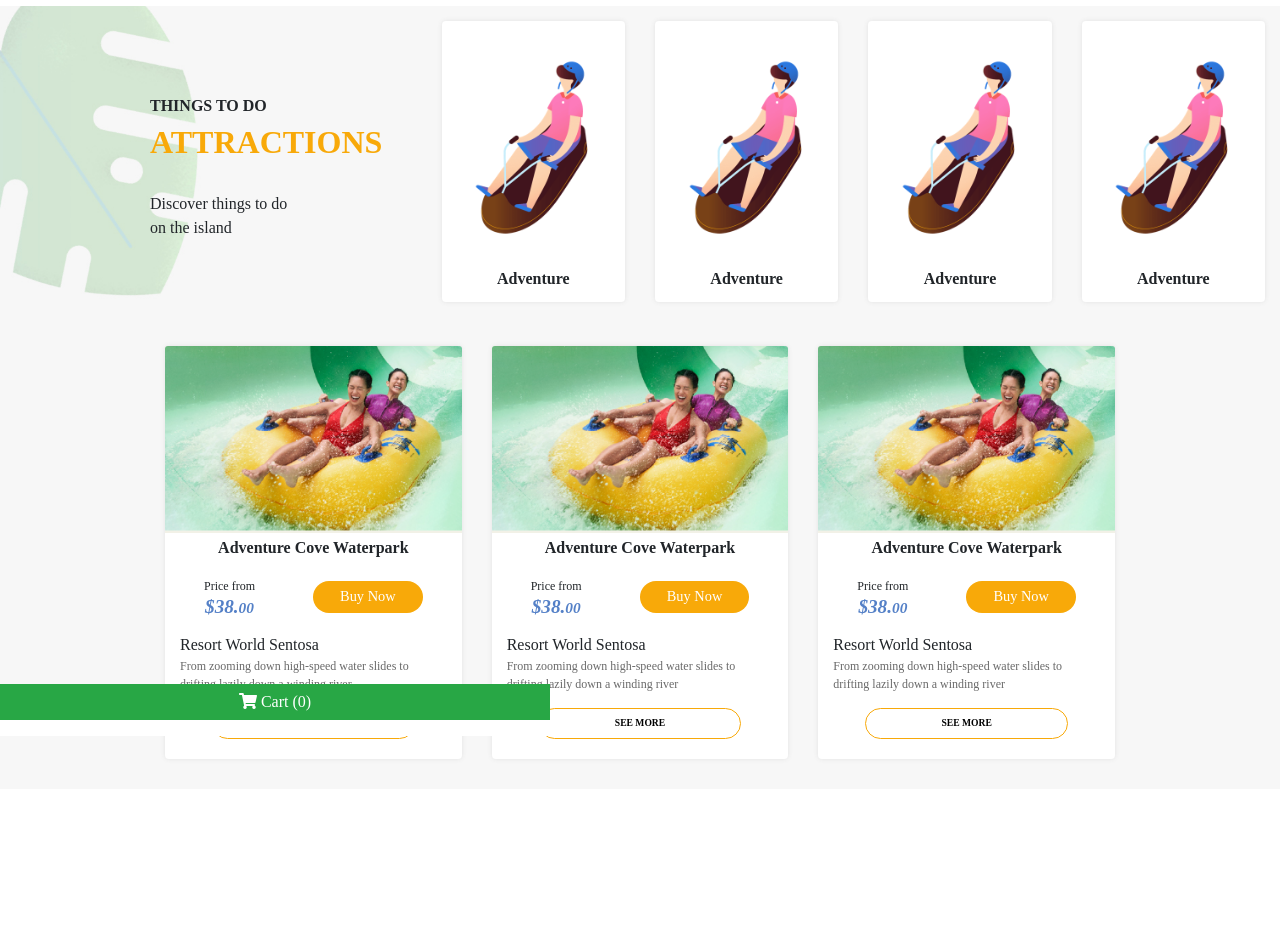
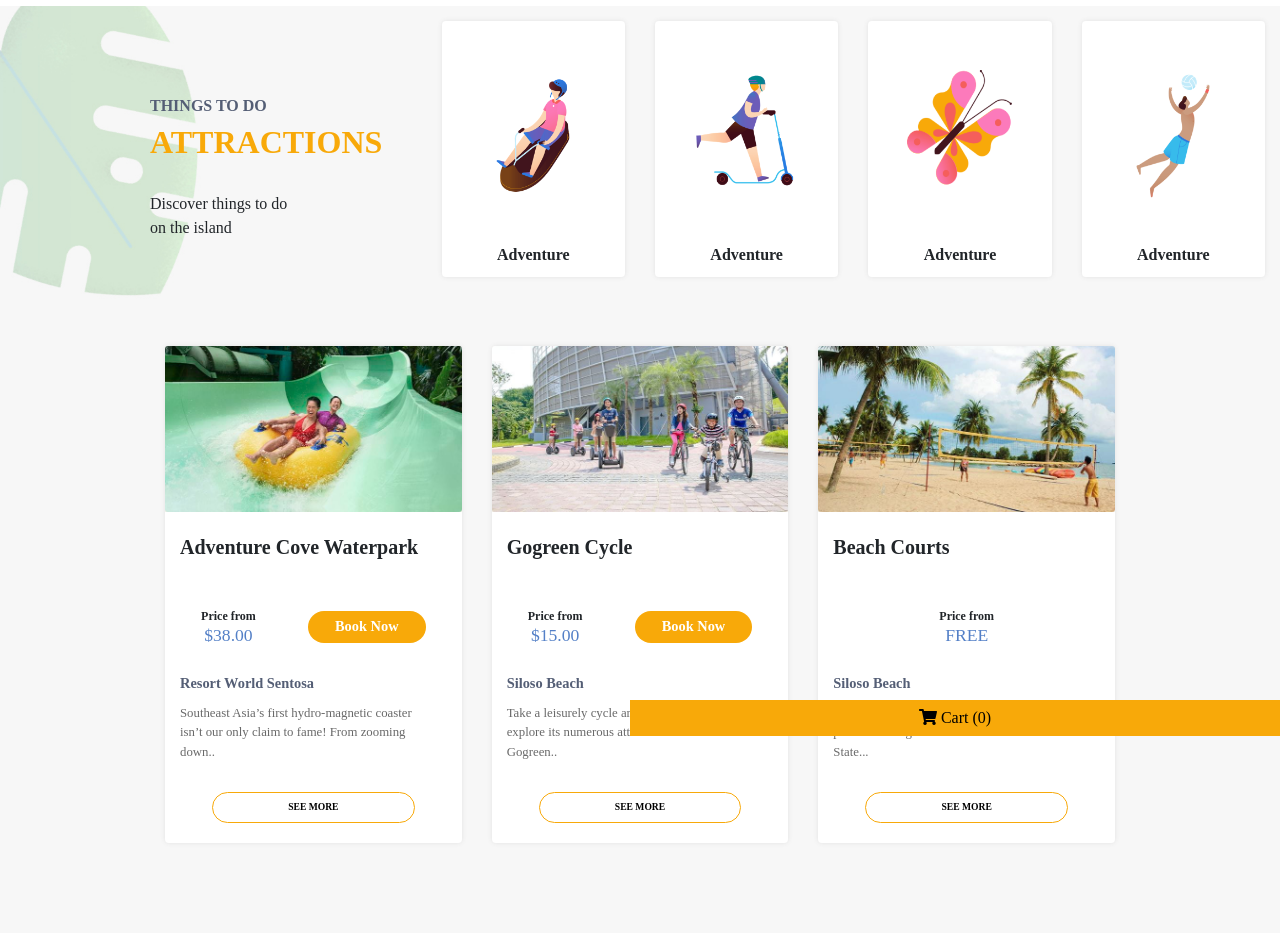
Before and after one commit to archit1508/nus-cs4249-sentosa, a PHP site: page / in a window 1280 px wide. Shown: the part 64-997 px from the top of the page. Before the commit the page ends 825 px from the top, so only its background shows below. Run offline with PHP 8.4, Linux system fonts and the light colour scheme; some libraries are stand-ins or nearby versions.

Commit message:
style updates

```diff
--- a/css/style.css
+++ b/css/style.css
@@ -43,7 +43,7 @@
 	margin-top: 15px;
 }
 .con3{
-	margin-bottom: 60px;
+	padding-bottom: 60px;
 	background-color: #f7f7f7;
 }
 .con6{
@@ -58,9 +58,10 @@
 .accordion{
 	background-color: #fff;
 	height: fit-content;
-	width: 550px;
+	width: 650px;
 	position: fixed;
 	bottom: 0;
+	right:0;
 	z-index: 9999;
 }
 .cartFormDiv{
@@ -125,29 +126,42 @@
 .price-p{
 	margin-bottom: 0;
 	font-size: 0.75em;
-	font-weight: light;
+	font-family: 'gotham light';
+	font-weight: bold;
 }
 .att-heading{
 	font-weight: bolder;
-	margin-bottom: 15px;
+	margin-bottom: 27px;
+	margin-top:18px;
+	padding-right: 15px;
+	padding-left: 10px;
+	text-align:left;
+	height: 40px;
+}
+#attName{
+	margin: 0 !important;
 }
 .att-price{
 	margin: 0;
 	color: #5480c7;
-	font-weight: bold;
-	font-size: 1.2em;
-	font-style: italic;
+	font-size: 1.1em;
+	font-family:'Gotham Light';
 }
 .att-subheading{
 	text-align: left;
-	margin-bottom: 0;
+	margin-bottom: 10px;
+	font-family: 'Gotham';
+	font-weight: bolder;
+	font-size:0.9em;
+	color:rgb(84, 94, 117);
 }
 .att-text{
-	font-size: 0.75em;
+	font-size: 0.8em;
 	text-align: left;
-	font-weight: light;
+	font-family: 'Gotham Light';
 	color: #696969;
-	margin-bottom: 0;
+	margin-bottom: 15px;
+	padding-right:27px;
 }
 /*buttons*/
 .btn-buy{
@@ -156,6 +170,7 @@
 	background-color: #f8a909;
 	padding: 5px 27px;
 	font-size: 0.9em;
+	font-weight:bold;
 }
 .btn-seeMore{
 	margin-top: 15px;
@@ -175,6 +190,7 @@
 	width: 100%;
 	border: none;
 	border-radius: 0px;
+	background-color: #f8a909;
 }
 .cartButton{
 	font-size: 0.8em;
@@ -182,7 +198,8 @@
 }
 /*cards*/
 .headerCardImg{
-	width: 120px;
+	width: 150px;
+	padding: 30px 0;
 }
 .card-deck{
 	padding: 30px 150px;
@@ -224,29 +241,32 @@
 }
 .buy-row{
 	padding: 5px;
-	margin-bottom: 10px;
+	margin-bottom: 21px;
 }
 /*form*/
 .form-control{
 	border:none;
-	background-color: #f9f9f9;
-	padding: 5px 0px 5px 15px;
+	border-radius:45px;
 	margin-bottom: 15px;
 }
-.form-control::placeholder {
-    color: #bcbcbc;
-    font-size: 0.8em;
-    opacity: 1;
+.form-select{
+	padding: 5px 15px !important;
+	width: 100%;
 }
-
-.form-control:-ms-input-placeholder {
-    color: #bcbcbc;
-    font-size: 1em;
+.form-select option{
+	text-align: center;
 }
-
-.form-control::-ms-input-placeholder {
-    color: #bcbcbc;
-    font-size: 1em;
+.col-form-label{
+	font-size: 0.8em;
+	font-family: 'Gotham Black' !important;
+}
+.form-modal{
+	border:1px solid black;
+	border-radius:25px;
+	padding: 0 15px;
+	margin: 5px 0px;
+	width: 100%;
+	font-family: 'gotham light';
 }
 /*textarea{
 	height: 100%;
--- a/index.html
+++ b/index.html
@@ -48,22 +48,42 @@
       });
 
       var cartObject = {}
+      var cartObject1 = {}
       var cartArray = []
       var cartCount = 0
 
       function pushAttAdv(){
         var e1 = document.getElementById("dateId");
         var e2 = document.getElementById("opId");
-        var e3 = document.getElementById("quanId");
+        var e3 = document.getElementById("quanId1");
         var e4 = document.getElementById("attName");
+        var e5 = document.getElementById("quanId2");
         cartObject.name = e4.innerHTML;
         cartObject.date = e1.value;
         cartObject.option = e2.options[e2.selectedIndex].text;
-        cartObject.quantity = e3.options[e3.selectedIndex].text;
+        cartObject.quantity1 = e3.options[e3.selectedIndex].value;
+        cartObject.quantity2 = e5.options[e5.selectedIndex].value;
         cartArray.push({...cartObject})
         console.log(cartArray)
         createCart()
       }
+      function pushAttAdv1() {
+          var e11 = document.getElementById("dateId-1");
+          var e21 = document.getElementById("opId-1");
+          var e31 = document.getElementById("quanId1-1");
+          var e41 = document.getElementById("attName-1");
+          var e51 = document.getElementById("quanId2-1");
+          cartObject1.name = e41.innerHTML;
+          cartObject1.date = e11.value;
+          cartObject1.option = e21.options[e21.selectedIndex].text;
+          cartObject1.quantity1 = e31.options[e31.selectedIndex].value;
+          cartObject1.quantity2 = e51.options[e51.selectedIndex].value;
+          cartArray.push({ ...cartObject1 })
+          console.log(cartArray)
+          console.log("1 caleed")
+
+          createCart()
+        }
 
       function createCart(){
         $("#cartTable tr").remove();
@@ -71,17 +91,74 @@
         $("#cartFormDiv").addClass("cartFormDivShow");
         cartCount = cartCount + 1
         document.getElementById("cartCount").innerHTML = cartCount;
+        var table = document.getElementById("cartTable");
+        var row0 = table.insertRow(0);
+        var c1 = row0.insertCell(0);
+        var c2 = row0.insertCell(1);
+        var c3 = row0.insertCell(2);
+        var c4 = row0.insertCell(3);
+        var c5 = row0.insertCell(4);
+        var c6 = row0.insertCell(5);
+        c1.innerHTML = "Attraction Name";
+        c2.innerHTML = "Type";
+        c3.innerHTML = "Adult Qty";
+        c4.innerHTML = "Child Qty";
+        c5.innerHTML = "Date";
+        c6.innerHTML = "Total"
+        row0.style.fontWeight = "bolder";
+        row0.style.border = "none";
+        var finalPrice = 0;
         cartArray.forEach(element => {
-          var table = document.getElementById("cartTable");
-          var row = table.insertRow(0)
+          console.log("Elem$$",element);
+          var row = table.insertRow(1)
           var cell1 = row.insertCell(0);
           var cell2 = row.insertCell(1);
           var cell3 = row.insertCell(2);
-          var cell4 = row.insertCell(3);
+          var cell4 = row.insertCell(3)
+          var cell5 = row.insertCell(4);
+          var cell6 = row.insertCell(5);
           cell1.innerHTML = element.name;
           cell2.innerHTML = element.option;
-          cell3.innerHTML = element.quantity;
-          cell4.innerHTML = element.date;
+          cell3.innerHTML = element.quantity1;
+          cell4.innerHTML = element.quantity2;
+          cell5.innerHTML = element.date;
+
+          var priceAdult = 0;
+          var priceChild = 0;
+          var totalPrice = 0;
+
+          if(element.name=="Adventure Cove Waterpark"){
+            console.log("ENTER 1 $$$$")
+            if(element.option == "Resident"){
+              priceAdult = 38;
+              priceChild = 38;
+            }
+            else if(element.option == "Non Resident"){
+              priceAdult = 45;
+              priceChild = 38;
+            }
+            priceAdult = priceAdult * parseInt(element.quantity1);
+            priceChild = priceChild * parseInt(element.quantity2);
+            totalPrice = priceAdult + priceChild;
+          }
+          else if(element.name == "Gogreen Cycle"){
+            console.log("ENTER 2 $$$$")
+            if (element.option == "Resident") {
+              console.log("ENTER 22 $$$$")
+              priceAdult = 15;
+              priceChild = 15;
+            }
+            else if (element.option == "Non Resident") {
+              priceAdult = 20;
+              priceChild = 15;
+            }
+            priceAdult = priceAdult * parseInt(element.quantity1);
+            priceChild = priceChild * parseInt(element.quantity2);
+            totalPrice = priceAdult + priceChild;
+          }
+          finalPrice = finalPrice + totalPrice;
+          cell6.innerHTML = totalPrice;
+          document.getElementById("grandTotal").innerHTML = "Grand Total: " + String(finalPrice);
         });
       }
 
@@ -127,7 +204,7 @@
             <a class="nav-link" onclick="$('#services-con').animatescroll();$('.navbar-collapse').collapse('hide');" href="#">ATTRACTIONS</a>
           </li>
           <li class="nav-item">
-            <a class="nav-link" data-bs-toggle="collapse" data-bs-target="#panelsStayOpen-collapseOne" aria-expanded="true" aria-controls="panelsStayOpen-collapseOne" href="#">CART <i class="fa fa-shopping-cart"></i></a>
+            <a class="nav-link" data-bs-toggle="collapse" data-bs-target="#collapseOne" aria-expanded="true" aria-controls="collapseOne" href="#">CART <i class="fa fa-shopping-cart"></i></a>
           </li>
           <li class="nav-item">
             <a class="nav-link" onclick="$('#contact-con').animatescroll();$('.navbar-collapse').collapse('hide');" href="#">CONTACT</a>
@@ -144,39 +221,113 @@
             <img src="img/av1.png" class="modal-att-img" />
           </div>
           <div class="modal-body">
-            <h5 id="attName">Adventure Cove Waterpark</h5>
+            <h5 id="attName" class="att-heading">Adventure Cove Waterpark</h5>
             <form>
-              <input type="date" class="form-modal" name="date" id="dateId" />
-              <select class="form-select form-modal" aria-label="Default select example" name="select" id="opId">
-                <option selected>Select Option</option>
-                <option value="1">Resident</option>
-                <option value="2">op2</option>
-                <option value="3">op3</option>
-              </select>
-              <select class="form-select form-modal" aria-label="Default select example" name="quantity" id="quanId" >
-                <option selected>Quantity</option>
-                <option value="1">1</option>
-                <option value="2">2</option>
-                <option value="3">3</option>
-              </select>
+              <div class="form-group row">
+                <label for="dateId" class="col-sm-2 col-form-label">Date</label>
+                <div class="col-sm-10">
+                  <input type="date" class="form-modal" name="date" id="dateId" required="required" />
+                </div>
+              </div>
+              <div class="form-group row">
+                <label for="opId" class="col-sm-2 col-form-label">Type</label>
+                <div class="col-sm-10">
+                  <select class="form-select form-modal" aria-label="Default select example" name="select" id="opId" required="required">
+                    <option value="Resident">Resident</option>
+                    <option value="Non Resident">Non Resident</option>
+                  </select>
+                </div>
+              </div>
+
+              <div class="form-group row">
+                <label for="quanId1" class="col-sm-2 col-form-label">Qty</label>
+                <div class="col-sm-10">
+                  <select class="form-select form-modal" aria-label="Default select example" name="quantity" id="quanId1" required="required">
+                    <option selected>Adult</option>
+                    <option value="0">0</option>
+                    <option value="1">1</option>
+                    <option value="2">2</option>
+                  </select>
+                  <select class="form-select form-modal" aria-label="Default select example" name="quantity" id="quanId2" required="required">
+                    <option selected>Child</option>
+                    <option value="0">0</option>
+                    <option value="1">1</option>
+                    <option value="2">2</option>
+                  </select>
+                </div>
+              </div>
             </form>
           </div>
-          <div class="modal-footer">
-            <button type="button" class="btn btn-secondary" data-bs-dismiss="modal">Close</button>
-            <button type="button" class="btn btn-primary" data-bs-dismiss="modal" onclick="pushAttAdv()">Add to cart</button>
+          <div class="modal-footer" style="justify-content: center;border:none">
+            <button type="button" class="btn btn-buy btn-primary btn-modal-buy" data-bs-dismiss="modal" onclick="pushAttAdv()">CONFIRM</button>
           </div>
         </div>
       </div>
     </div>
 
+        <div class="modal fade" id="exampleModal1" tabindex="-1" aria-labelledby="exampleModalLabel1" aria-hidden="true">
+          <div class="modal-dialog">
+            <div class="modal-content">
+              <div class="modal-header">
+                <img src="img/av2.jpeg" class="modal-att-img" />
+              </div>
+              <div class="modal-body">
+                <h5 id="attName-1" class="att-heading">Gogreen Cycle</h5>
+                <form>
+                  <div class="form-group row">
+                    <label for="dateId-1" class="col-sm-2 col-form-label">Date</label>
+                    <div class="col-sm-10">
+                      <input type="date" class="form-modal" name="date" id="dateId-1" required="required" />
+                    </div>
+                  </div>
+                  <div class="form-group row">
+                    <label for="opId-1" class="col-sm-2 col-form-label">Type</label>
+                    <div class="col-sm-10">
+                      <select class="form-select form-modal" aria-label="Default select example" name="select" id="opId-1"
+                        required="required">
+                        <option value="Resident">Resident</option>
+                        <option value="Non Resident">Non Resident</option>
+                      </select>
+                    </div>
+                  </div>
+
+                  <div class="form-group row">
+                    <label for="quanId1-1" class="col-sm-2 col-form-label">Qty</label>
+                    <div class="col-sm-10">
+                      <select class="form-select form-modal" aria-label="Default select example" name="quantity" id="quanId1-1"
+                        required="required">
+                        <option selected>Adult</option>
+                        <option value="0">0</option>
+                        <option value="1">1</option>
+                        <option value="2">2</option>
+                      </select>
+                      <select class="form-select form-modal" aria-label="Default select example" name="quantity" id="quanId2-1"
+                        required="required">
+                        <option selected>Child</option>
+                        <option value="0">0</option>
+                        <option value="1">1</option>
+                        <option value="2">2</option>
+                      </select>
+                    </div>
+                  </div>
+                </form>
+              </div>
+              <div class="modal-footer" style="justify-content: center;border:none">
+                <button type="button" class="btn btn-buy btn-primary btn-modal-buy" data-bs-dismiss="modal"
+                  onclick="pushAttAdv1()">CONFIRM</button>
+              </div>
+            </div>
+          </div>
+        </div>
+
     <div class="container-fluid con2 con-bg">
       <div class="row" style="margin-top: 50px;">
         <div class="col-sm-4 con2-col1">
-          <h6 style="font-weight: bolder;">THINGS TO DO</h6>
+          <h6 style="font-weight: bolder;color:rgb(84, 94, 117)">THINGS TO DO</h6>
           <h2 style="font-weight: bolder;color:#f8a909;margin-bottom:30px">ATTRACTIONS</h2>
           <p style="width: 150px;">Discover things to do on the island</p>
         </div>
-        <div class="col-sm-8 con2-col2">
+        <div class="col-sm-8 con2-col2 mobNoShow">
           <div class="row row-cols-md-4">
             <div class="col">
               <div class="card headerCard">
@@ -192,7 +343,7 @@
               <div class="card headerCard">
                 <div class="card-body headerCardBody">
                   <center>
-                    <img src="img/hc1.png" class="headerCardImg" />
+                    <img src="img/hc2.png" class="headerCardImg" />
                     <h6 style="font-weight:bold">Adventure</h6>
                   </center>
                 </div>
@@ -202,7 +353,7 @@
               <div class="card headerCard">
                 <div class="card-body headerCardBody">
                   <center>
-                    <img src="img/hc1.png" class="headerCardImg" />
+                    <img src="img/hc3.png" class="headerCardImg" />
                     <h6 style="font-weight:bold">Adventure</h6>
                   </center>
                 </div>
@@ -212,7 +363,7 @@
               <div class="card headerCard">
                 <div class="card-body headerCardBody">
                   <center>
-                    <img src="img/hc1.png" class="headerCardImg" />
+                    <img src="img/hc4.png" class="headerCardImg" />
                     <h6 style="font-weight:bold">Adventure</h6>
                   </center>
                 </div>
@@ -230,66 +381,68 @@
             <div class="card-deck">
               <div class="card">
                 <div class="card-header">
-                  <img src="img/av1.png" class="card-img" />
+                  <img src="img/av3.jpeg" class="card-img" />
                 </div>
                 <div class="card-body">
-                  <h6 class="att-heading">Adventure Cove Waterpark</h6>
+                  <h5 class="att-heading">Adventure Cove Waterpark</h5>
                   <div class="buy-row d-flex flex-row justify-content-around w-100 flex-wrap">
                     <div class="align-items-center align-self-center">
                       <p class="price-p">Price from</p>
-                      <h6 class="att-price align-items-center align-self-center">$38.<span style="font-size:0.8em">00</span></h6>
+                      <h6 class="att-price align-items-center align-self-center">$38.00</h6>
                     </div>
                     <div class="align-items-center align-self-center">
-                      <button class="btn btn-primary btn-buy align-items-center align-self-center" data-bs-toggle="modal" data-bs-target="#exampleModal">Buy Now</button>
+                      <button class="btn btn-primary btn-buy align-items-center align-self-center" data-bs-toggle="modal" data-bs-target="#exampleModal">Book Now</button>
                     </div>
                   </div>
                   <div class="att-info">
                     <p class="att-subheading">Resort World Sentosa</p>
-                    <p class="att-text">From zooming down high-speed water slides to drifting lazily down a winding river</p>
+                    <p class="att-text">Southeast Asia’s first hydro-magnetic coaster isn’t our only claim to fame! From zooming down..</p>
                   </div>
                   <button class="btn btn-seeMore">SEE MORE</button>
                 </div>
               </div>
               <div class="card">
                 <div class="card-header">
-                  <img src="img/av1.png" class="card-img" />
+                  <img src="img/av2.jpeg" class="card-img" />
                 </div>
                 <div class="card-body">
-                  <h6 class="att-heading">Adventure Cove Waterpark</h6>
+                  <h5 class="att-heading">Gogreen Cycle</h5>
                   <div class="buy-row d-flex flex-row justify-content-around w-100 flex-wrap">
                     <div class="align-items-center align-self-center">
                       <p class="price-p">Price from</p>
-                      <h6 class="att-price align-items-center align-self-center">$38.<span style="font-size:0.8em">00</span></h6>
+                      <h6 class="att-price align-items-center align-self-center">$15.00</h6>
                     </div>
                     <div class="align-items-center align-self-center">
-                      <button class="btn btn-primary btn-buy align-items-center align-self-center" data-bs-toggle="modal" data-bs-target="#exampleModal">Buy Now</button>
+                      <button class="btn btn-primary btn-buy align-items-center align-self-center" data-bs-toggle="modal"
+                        data-bs-target="#exampleModal1">Book Now</button>
                     </div>
                   </div>
                   <div class="att-info">
-                    <p class="att-subheading">Resort World Sentosa</p>
-                    <p class="att-text">From zooming down high-speed water slides to drifting lazily down a winding river</p>
+                    <p class="att-subheading">Siloso Beach</p>
+                    <p class="att-text">Take a leisurely cycle around Sentosa to explore its numerous attractions with one of Gogreen..</p>
                   </div>
                   <button class="btn btn-seeMore">SEE MORE</button>
                 </div>
               </div>
               <div class="card">
                 <div class="card-header">
-                  <img src="img/av1.png" class="card-img" />
+                  <img src="img/av4.jpeg" class="card-img" />
                 </div>
                 <div class="card-body">
-                  <h6 class="att-heading">Adventure Cove Waterpark</h6>
+                  <h5 class="att-heading">Beach Courts</h5>
                   <div class="buy-row d-flex flex-row justify-content-around w-100 flex-wrap">
                     <div class="align-items-center align-self-center">
                       <p class="price-p">Price from</p>
-                      <h6 class="att-price align-items-center align-self-center">$38.<span style="font-size:0.8em">00</span></h6>
+                      <h6 class="att-price align-items-center align-self-center">FREE</h6>
                     </div>
-                    <div class="align-items-center align-self-center">
-                      <button class="btn btn-primary btn-buy align-items-center align-self-center" data-bs-toggle="modal" data-bs-target="#exampleModal">Buy Now</button>
-                    </div>
+                    <!---<div class="align-items-center align-self-center">
+                       <button class="btn btn-primary btn-buy align-items-center align-self-center" data-bs-toggle="modal"
+                        data-bs-target="#exampleModal">Book Now</button>
+                    </div> --->
                   </div>
                   <div class="att-info">
-                    <p class="att-subheading">Resort World Sentosa</p>
-                    <p class="att-text">From zooming down high-speed water slides to drifting lazily down a winding river</p>
+                    <p class="att-subheading">Siloso Beach</p>
+                    <p class="att-text">Bask in the sun as you show off your sporting prowess through beach court activities. At The State...</p>
                   </div>
                   <button class="btn btn-seeMore">SEE MORE</button>
                 </div>
@@ -300,21 +453,22 @@
       </div>
     </div>
 
-    <div class="accordion" id="accordionPanelsStayOpenExample">
+    <div class="accordion" id="accordionExample">
       <div class="accordion-item">
-          <button class="accordion-button btn btn-success" type="button" data-bs-toggle="collapse" data-bs-target="#panelsStayOpen-collapseOne" aria-expanded="true" aria-controls="panelsStayOpen-collapseOne">
+          <button class="accordion-button btn" type="button" data-bs-toggle="collapse" data-bs-target="#collapseOne" aria-expanded="true" aria-controls="collapseOne">
             <i class="fa fa-shopping-cart"></i> Cart (<span id="cartCount">0</span>)
           </button>
-        <div id="panelsStayOpen-collapseOne" class="accordion-collapse collapse show" aria-labelledby="panelsStayOpen-headingOne">
+        <div id="collapseOne" class="accordion-collapse collapse" aria-labelledby="headingOne">
           <div class="accordion-body">
             <table class="table" id="cartTable">
               <tbody id="cartBody">
               </tbody>
             </table>
+            <center><button class="btn btn-dark" id="grandTotal"></button></center>
             <div id="cartFormDiv" class="cartFormDiv">
               <form class="row g-3 cartForm">
                 <div class="col-md-6">
-                  <input type="email" class="form-control" id="inputEmail4" placeholder="Email Addess">
+                  <input type="email" class="form-control" id="inputEmail4" placeholder="Email Addess" />
                 </div>
                 <div class="col-md-6">
                   <input type="text" class="form-control" id="inputName4" placeholder="Full Name">
```
Also changed, not shown: other parts of css/style.css (+22 -8 lines), img/av2.jpeg (added), img/av3.jpeg (added), img/av4.jpeg (added), img/hc1.png, img/hc2.png (added), img/hc3.png (added), img/hc4.png (added).
